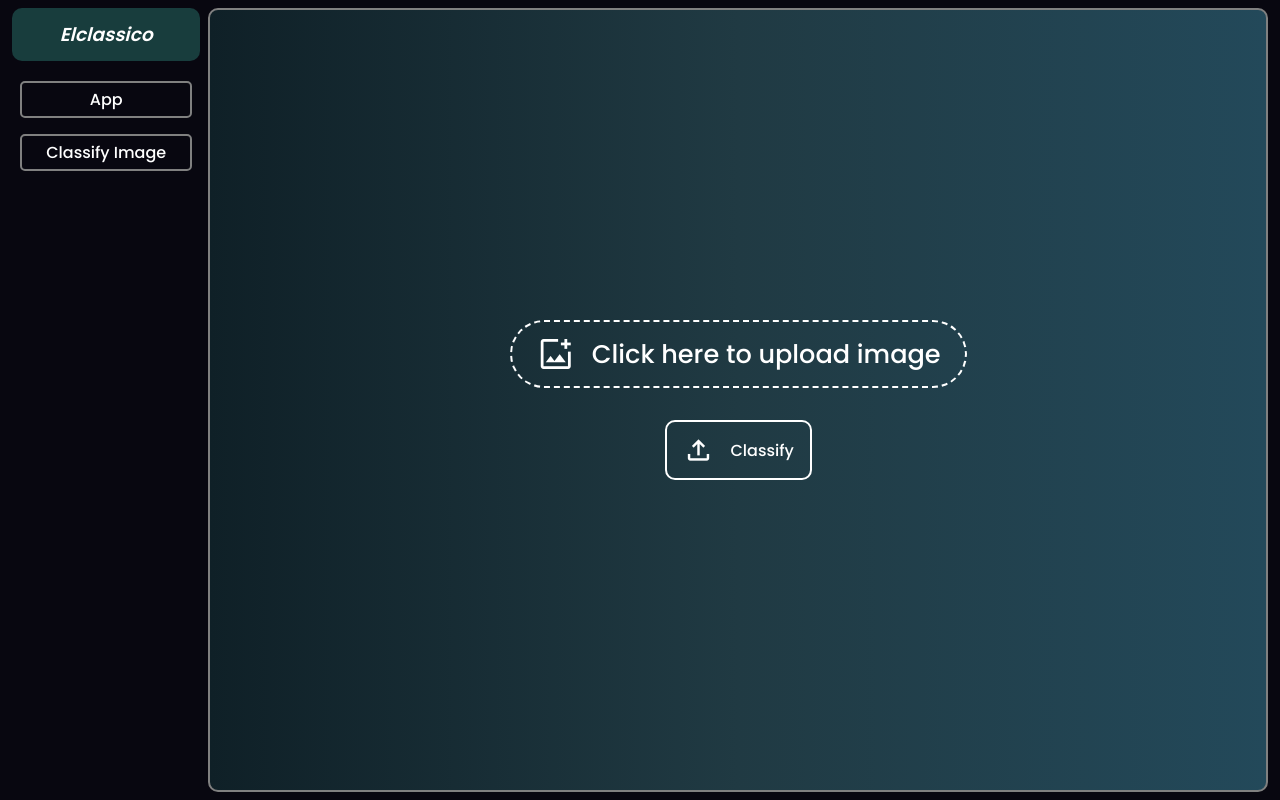
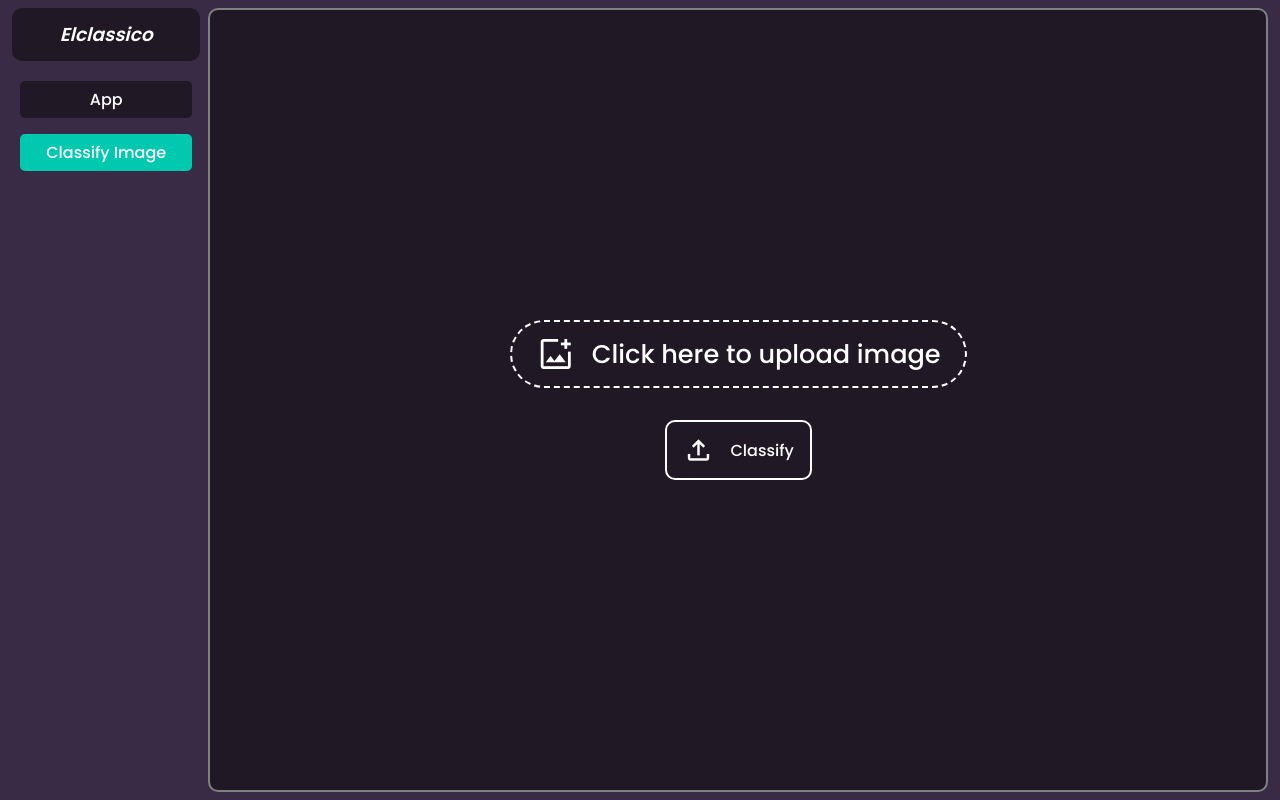
Before and after one commit to Aamir041/mw-classfication-frontend, a React (Vite) app: page / in a window 1280 px wide. Built offline with nearby package versions, Linux system fonts and the light colour scheme; the HTML template or start-up script is replaced by a standard one.

Commit message:
changed colour theme

```diff
--- a/src/components/SideNavbar/SideNavbar.css
+++ b/src/components/SideNavbar/SideNavbar.css
@@ -11,6 +11,8 @@
     width: 85%;
     border: 2px solid gray;
     background: linear-gradient(to right, #0f2027, #203a43, #23495a);
+    background: #201925;
+
 
     border-radius: 10px;
     overflow: hidden;
@@ -31,7 +33,7 @@
     padding:0.5rem 1rem ;
     display: flex;
     justify-content: center;
-    background-color:    #183D3D;
+    background-color:    #201925;
 }
 
 .sidenavbar-title h3{
@@ -57,16 +59,15 @@
     all:unset;
     padding: 0.25rem 0.5rem;
     margin-bottom: 1rem;
-    border: 2px solid gray;
+    border: 2px solid rgba(255, 255, 255, 0);
     border-radius: 5px;
     cursor: pointer;
     text-align: center;
 }
 
 .sidenavbar-menu a:hover{
-    background-color: #5C8374;
+    /* background-color: #00C9AF; */
     /* border: 1px solid #5C8374; */
-    background: linear-gradient(to left, #141e30, #243b55);
+    /* background: linear-gradient(to left, #141e30, #243b55); */
     border: 2px solid rgba(255, 255, 255, 0);
-
 }
--- a/src/components/SideNavbar/SideNavbar.jsx
+++ b/src/components/SideNavbar/SideNavbar.jsx
@@ -1,7 +1,23 @@
 import { Link } from "react-router-dom";
 import "./SideNavbar.css";
+import { useState } from "react";
+
 
 const SideNavbar = ({ children }) => {
+
+  const pathname = window.location.pathname;
+
+  console.log(pathname);
+
+  const [isHover, setIsHover] = useState(false);
+
+  const handleMouseEnter = () => {
+    setIsHover(true);
+  }
+  const handleMouseLeave = () => {
+    setIsHover(false)
+  }
+
   const menuItems = [
     { name: "App", route: "/gemini-app" },
     { name: "Classify Image", route: "/" },
@@ -16,8 +32,18 @@ const SideNavbar = ({ children }) => {
         </div>
 
         <div className="sidenavbar-menu">
-          {menuItems.map((ele,idx) => {
-            return <Link key={`menu-items-${idx}`} to={ele.route}>{ele.name}</Link>
+          {menuItems.map((ele, idx) => {
+            return (
+              <Link
+                key={`menu-items-${idx}`}
+                to={ele.route}
+                style={{
+                  backgroundColor: `${ (pathname == ele.route) ? "#00C9AF" : "#201925"}`,
+                }}
+                onMouseEnter={handleMouseEnter}
+                onMouseLeave={handleMouseLeave}>
+                {ele.name}
+              </Link>)
           })}
         </div>
 
@@ -28,4 +54,7 @@ const SideNavbar = ({ children }) => {
   );
 };
 
+// backgroundColor: `${ (pathname == ele.route) ? "#00C9AF" : "#201925"}`,
+
+
 export default SideNavbar;
--- a/src/index.css
+++ b/src/index.css
@@ -7,6 +7,6 @@
 }
 
 body {
-    background-color: #080710;
+    background-color: #392A46;
     color: white;
 }
--- a/src/pages/Classify/Classify.jsx
+++ b/src/pages/Classify/Classify.jsx
@@ -101,7 +101,7 @@ const Classify = () => {
               ? (selectedImage.name)
               : (
                 <>
-                  <span class="material-symbols-outlined"> add_photo_alternate</span>
+                  <span className="material-symbols-outlined"> add_photo_alternate</span>
                   {" "} Click here to upload image
                 </>
               )
@@ -110,7 +110,7 @@ const Classify = () => {
         </div>
 
         <div className="classify-upload" onClick={uploadImage}>
-          <span class="material-symbols-outlined upload-icon">upload</span> Classify
+          <span className="material-symbols-outlined upload-icon">upload</span> Classify
         </div>
 
 
@@ -140,7 +140,7 @@ const Classify = () => {
           /* loading result screen */
           loadingRes
           &&
-          <div class="classify-loading-result">
+          <div className="classify-loading-result">
             <Loader dimension={5} />
             <p>Loading Results</p>
           </div>
--- a/src/pages/GeminiApp/GeminiApp.css
+++ b/src/pages/GeminiApp/GeminiApp.css
@@ -23,7 +23,7 @@
     padding: 1rem 0rem;
 }
 .chat-container {
-    border-radius: 5px;
+    border-radius: 8px;
     overflow-y: scroll;
     height: 90%;
     width: 96%;
@@ -32,7 +32,7 @@
     /* background-color: red; */
     /* background: rgba(255, 255, 255,0.1); */
     border: solid 1px white;
-    padding: 2rem;
+    padding: 2rem 5rem;
 
 }
 
--- a/src/pages/GeminiApp/GeminiApp.jsx
+++ b/src/pages/GeminiApp/GeminiApp.jsx
@@ -112,7 +112,6 @@ const GeminiApp = () => {
                   <input
                     id="chat-input"
                     placeholder="Enter a prompt here"
-                    autoComplete="off"
                     onChange={(e) => setQuestion(e.target.value)}
                   />
                 </form>
--- a/src/pages/ImageRes/ImageRes.css
+++ b/src/pages/ImageRes/ImageRes.css
@@ -3,22 +3,40 @@
     height: 100%;
     display: flex;
     align-items: center;
-    justify-content: center;
-    gap: 10%;
+    justify-content:space-between;
+    gap: 5%;
+    padding: 1rem ;
 }
 
 .image-res-img{
-    width: 30%;
+    width: 50%;
+    text-align: center;
 }
 
 .image-res-img img{
-    width: 100%;
+    width: 85%;
+}
+.image-res-items{
+    width: 50%;
+    display: flex;
+    flex-direction: column;
+    justify-content:baseline;
+    height: 75%;
+    overflow-y:scroll;
+}
+
+:where(.image-res-items, div)::-webkit-scrollbar {
+    width: 0px;
+}
+
+:where(.image-res-items, div)::-webkit-scrollbar-track {
+    background: var(--incoming-chat-bg);
     border-radius: 25px;
 }
-.image-res-items{
-    display: flex;
-    flex-direction: column;
-    /* align-items: center; */
+
+:where(.image-res-items, div)::-webkit-scrollbar-thumb {
+    background: var(--icon-color);
+    border-radius: 25px;
 }
 
 .image-res-items h3{
@@ -26,12 +44,32 @@
 }
 
 .images-res-data{
-    display: flex;
-    gap: 2rem;
+    width: 100%;
+    margin-bottom: 1.5%;
     border: 1px solid white;
+    border-radius: 10px;
     padding: 0.5rem 1rem;
-    font-size: 110%;
-    margin-bottom: 1.5%;
+}
+
+.image-res-data-item{
+    text-align: end;
+    font-size: 120%;
+}
+
+
+.image-res-progress-bar{
+    height: 100%;
+    position: relative;
+}
+
+.image-res-progress-bar-parent{
+    width: 100%;
+    height: 10px;
+    background-color: #E2F0FA;
     border-radius: 10px;
-    justify-content: space-between;
 }
+.image-res-progress-bar-child{
+    background-color: #4589AB;
+    height: 100%;
+    border-radius: 10px;
+}
--- a/src/pages/ImageRes/ImageRes.jsx
+++ b/src/pages/ImageRes/ImageRes.jsx
@@ -25,8 +25,18 @@ const ImageRes = () => {
                         imageResults?.map(ele => {
                             return (
                                 <div className="images-res-data">
-                                    <div> <span style={{color:"#ECB159"}}>Item</span>  : {ele.item}</div>
-                                    <div> <span style={{color:"#C68484"}}>Possibility</span>  : {ele.prob}</div>
+                                    {/* <div> <span style={{color:"#ECB159"}}>Item</span>  : {ele.item}</div> */}
+                                    {/* <div> <span style={{color:"#C68484"}}>Possibility</span>  : {ele.prob}</div> */}
+                                    <div className="image-res-data-item" >
+                                        {ele.item}
+                                    </div>
+                                    <div className="image-res-progress-bar">
+                                        <span>{ele.prob*100}%</span>
+                                        <div className="image-res-progress-bar-parent">
+                                            <div className="image-res-progress-bar-child" style={{ width: `${ele.prob * 100}%` }}>
+                                            </div>
+                                        </div>
+                                    </div>
                                 </div>
                             )
                         })
```
